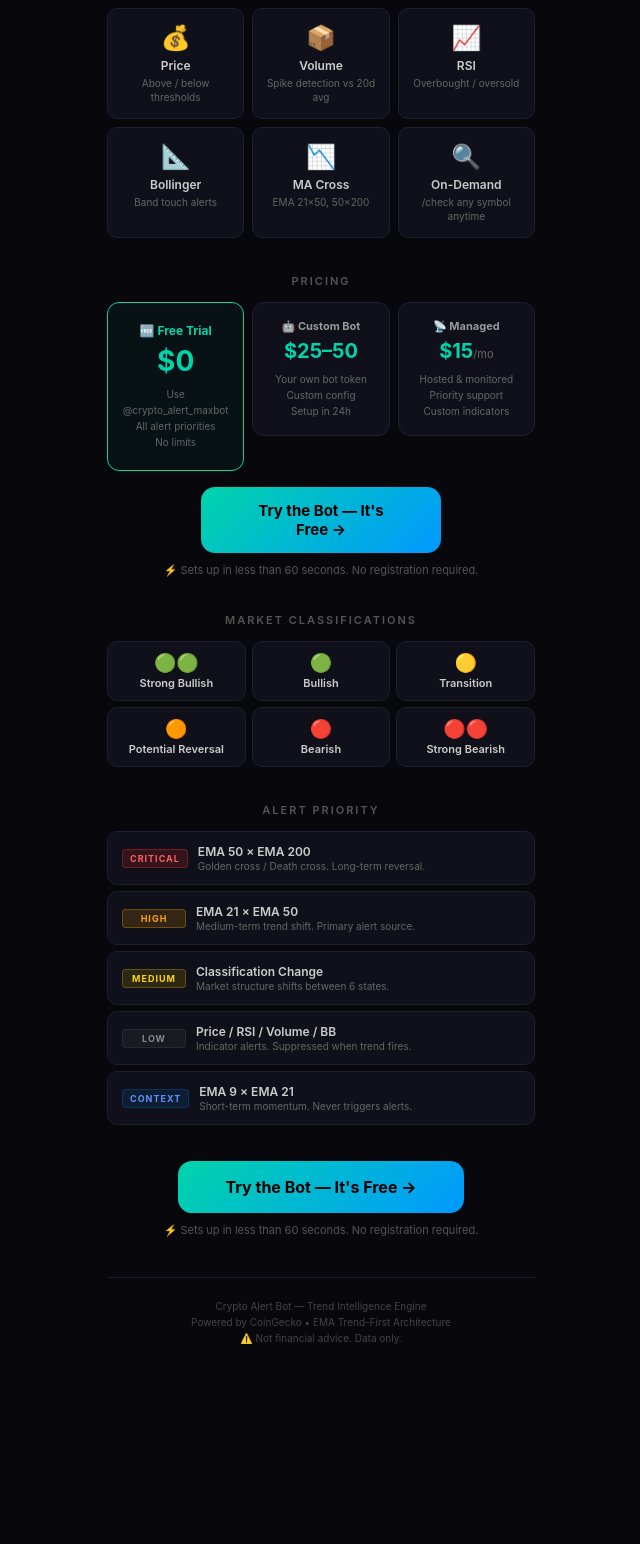
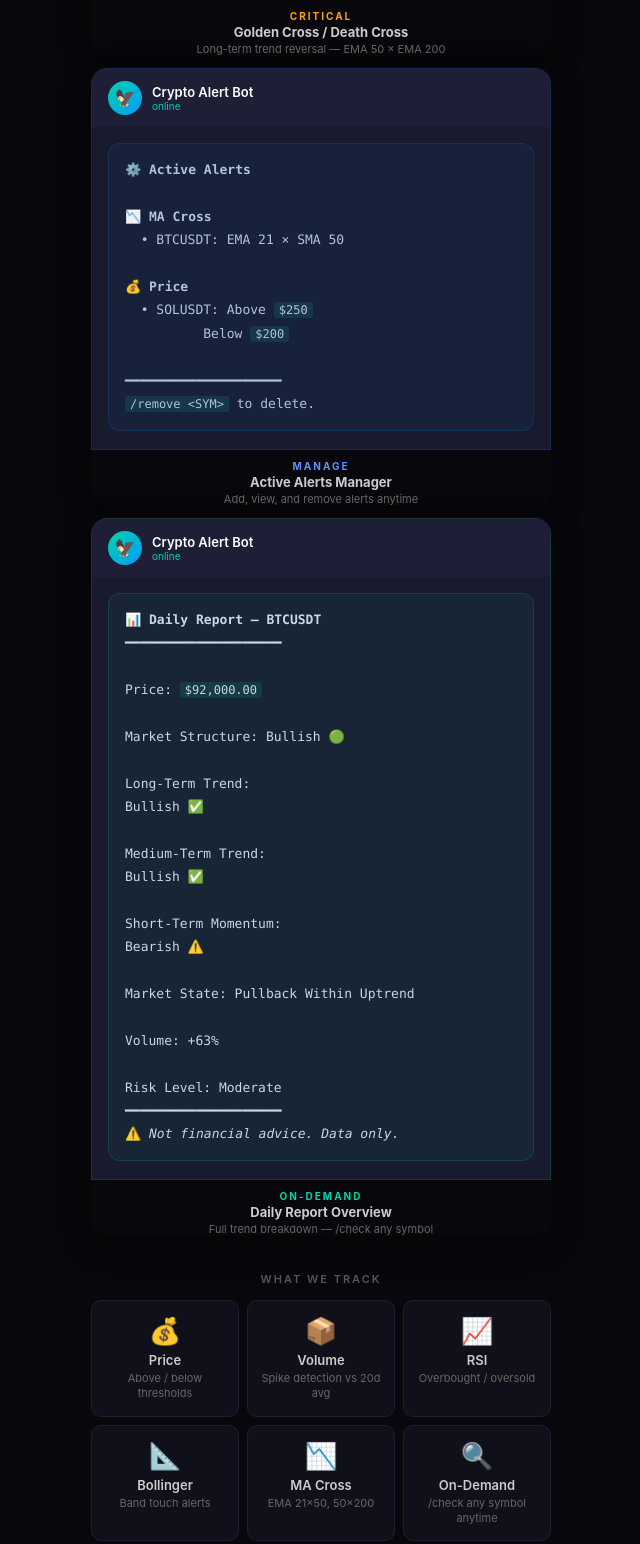
Before and after one commit to betimez/crypto-alert-bot-landing, a plain HTML site: page index.html in a window 1280 px wide. Shown: the part 1196-2740 px from the top of the page, without its empty margins (319-959 px from the left). Before the commit the page ends 2590 px from the top, so only its background shows below. Drawn offline with Linux system fonts and the light colour scheme.

Commit message:
Fix readability: single-col showcase, larger fonts, more padding, wider container

```diff
--- a/index.html
+++ b/index.html
@@ -7,109 +7,114 @@
 <style>
   * { margin: 0; padding: 0; box-sizing: border-box; }
   body { font-family: -apple-system, BlinkMacSystemFont, 'Segoe UI', Roboto, sans-serif; background: #08080c; color: #e0e0e0; min-height: 100vh; }
-  .container { max-width: 460px; margin: 0 auto; padding: 20px 16px 48px; }
+  .container { max-width: 500px; margin: 0 auto; padding: 20px 20px 48px; }
 
   /* ===== HERO ===== */
   .header { text-align: center; padding: 32px 0 12px; }
-  .header h1 { font-size: 28px; color: #00d4aa; margin-bottom: 8px; }
-  .header .subheadline { color: #888; font-size: 13.5px; line-height: 1.55; margin-top: 8px; padding: 0 8px; }
-  .header .tagline { color: #00d4aa; font-size: 11px; margin-top: 14px; letter-spacing: 2px; text-transform: uppercase; font-weight: 700; opacity: 0.9; }
+  .header h1 { font-size: 30px; color: #00d4aa; margin-bottom: 8px; }
+  .header .subheadline { color: #999; font-size: 14px; line-height: 1.6; margin-top: 8px; padding: 0 12px; }
+  .header .subheadline strong { color: #00d4aa; }
+  .header .tagline { color: #00d4aa; font-size: 12px; margin-top: 14px; letter-spacing: 2px; text-transform: uppercase; font-weight: 700; }
 
-  .hero-cta { text-align: center; margin: 22px 0 8px; }
-  .hero-cta a { display: inline-block; background: linear-gradient(135deg, #00d4aa, #0099ff); color: #000; font-weight: 700; padding: 14px 40px; border-radius: 14px; text-decoration: none; font-size: 15px; transition: transform 0.2s, box-shadow 0.2s; }
+  .hero-cta { text-align: center; margin: 24px 0 8px; }
+  .hero-cta a { display: inline-block; background: linear-gradient(135deg, #00d4aa, #0099ff); color: #000; font-weight: 700; padding: 15px 44px; border-radius: 14px; text-decoration: none; font-size: 16px; transition: transform 0.2s, box-shadow 0.2s; }
   .hero-cta a:hover { transform: translateY(-2px); box-shadow: 0 8px 28px rgba(0,212,170,0.3); }
-  .hero-cta p { margin-top: 8px; font-size: 11px; color: #555; }
+  .hero-cta p { margin-top: 10px; font-size: 11px; color: #555; }
 
   /* ===== HOW IT WORKS ===== */
   .hiw { margin: 32px 0 8px; }
   .hiw h2 { font-size: 11px; color: #555; margin-bottom: 16px; text-align: center; text-transform: uppercase; letter-spacing: 2px; font-weight: 600; }
   .hiw-row { display: flex; gap: 10px; }
-  .hiw-step { flex: 1; background: #10101a; border-radius: 12px; padding: 16px 12px; text-align: center; border: 1px solid #1e1e30; }
-  .hiw-step .num { font-size: 22px; font-weight: 700; color: #00d4aa; margin-bottom: 6px; }
-  .hiw-step .step-title { font-size: 12px; font-weight: 600; color: #ccc; margin-bottom: 4px; }
-  .hiw-step .step-desc { font-size: 10px; color: #666; line-height: 1.5; }
+  .hiw-step { flex: 1; background: #10101a; border-radius: 12px; padding: 18px 12px; text-align: center; border: 1px solid #1e1e30; }
+  .hiw-step .num { font-size: 24px; font-weight: 700; color: #00d4aa; margin-bottom: 6px; }
+  .hiw-step .step-title { font-size: 13px; font-weight: 600; color: #ccc; margin-bottom: 4px; }
+  .hiw-step .step-desc { font-size: 11px; color: #666; line-height: 1.5; }
 
-  /* ===== 3-COLUMN ALERT SHOWCASE ===== */
-  .alert-showcase { margin: 32px 0 8px; }
-  .alert-showcase h2 { font-size: 11px; color: #555; margin-bottom: 14px; text-align: center; text-transform: uppercase; letter-spacing: 2px; font-weight: 600; }
-  .alert-cols { display: grid; grid-template-columns: repeat(3, 1fr); gap: 8px; }
-  .alert-col { border-radius: 12px; overflow: hidden; box-shadow: 0 8px 28px rgba(0,0,0,0.4); }
+  /* ===== ALERT SHOWCASE — single column stack ===== */
+  .alert-showcase { margin: 36px 0 8px; }
+  .alert-showcase h2 { font-size: 11px; color: #555; margin-bottom: 16px; text-align: center; text-transform: uppercase; letter-spacing: 2px; font-weight: 600; }
+
+  .showcase-card { margin-bottom: 12px; border-radius: 16px; overflow: hidden; box-shadow: 0 8px 32px rgba(0,0,0,0.4); }
+  .sc-golden .telegram-frame { border: 1px solid rgba(255,215,0,0.2); }
+  .sc-settings .telegram-frame { border: 1px solid rgba(0,150,255,0.15); }
+  .sc-report .telegram-frame { border: 1px solid rgba(0,212,170,0.15); }
+
   .telegram-frame { background: #1a1a2e; }
-  .telegram-header { background: #1e1e36; padding: 8px 10px; display: flex; align-items: center; gap: 8px; }
-  .telegram-header .avatar { width: 26px; height: 26px; border-radius: 50%; background: linear-gradient(135deg, #00d4aa, #0099ff); display: flex; align-items: center; justify-content: center; font-size: 13px; flex-shrink: 0; }
-  .telegram-header .name { font-weight: 600; font-size: 11px; color: #fff; }
-  .telegram-header .status { font-size: 9px; color: #00d4aa; border-radius: 6px; }
-  .chat-area { padding: 10px 10px 12px; }
+  .telegram-header { background: #1e1e36; padding: 12px 16px; display: flex; align-items: center; gap: 10px; }
+  .telegram-header .avatar { width: 34px; height: 34px; border-radius: 50%; background: linear-gradient(135deg, #00d4aa, #0099ff); display: flex; align-items: center; justify-content: center; font-size: 17px; flex-shrink: 0; }
+  .telegram-header .name { font-weight: 600; font-size: 13px; color: #fff; }
+  .telegram-header .status { font-size: 10px; color: #00d4aa; }
+  .chat-area { padding: 16px 16px 18px; }
 
-  .showcase-label { text-align: center; margin-top: 8px; }
-  .showcase-label .sl-group { font-size: 9px; text-transform: uppercase; letter-spacing: 1.5px; font-weight: 700; margin-bottom: 1px; }
-  .showcase-label .sl-title { font-size: 11px; font-weight: 700; color: #ccc; }
+  /* Alert bubbles — full readable size */
+  .alert-bubble { padding: 14px 16px; border-radius: 12px; font-family: 'SF Mono', 'Fira Code', 'Consolas', monospace; font-size: 13px; line-height: 1.8; word-wrap: break-word; }
+  .alert-bubble code { font-family: 'SF Mono', 'Fira Code', 'Consolas', monospace; background: rgba(0,212,170,0.12); padding: 1px 5px; border-radius: 3px; font-size: 12px; }
+  .ab-golden { background: rgba(255,215,0,0.08); border: 1px solid rgba(255,215,0,0.25); color: #f0e0a0; }
+  .ab-settings { background: rgba(0,150,255,0.06); border: 1px solid rgba(0,150,255,0.15); color: #b0c4d8; }
+  .ab-report { background: rgba(0,212,170,0.06); border: 1px solid rgba(0,212,170,0.15); color: #c8d6e5; }
 
-  /* Compact bubbles for 3-col */
-  .mini-bubble { padding: 8px 8px; border-radius: 8px; font-family: 'SF Mono', 'Fira Code', 'Consolas', monospace; font-size: 10px; line-height: 1.75; word-wrap: break-word; }
-  .mini-bubble code { font-family: 'SF Mono', 'Fira Code', 'Consolas', monospace; background: rgba(0,212,170,0.12); padding: 1px 4px; border-radius: 2px; font-size: 9.5px; }
-  .mb-golden { background: rgba(255,215,0,0.08); border: 1px solid rgba(255,215,0,0.25); color: #f0e0a0; }
-  .mb-settings { background: rgba(0,150,255,0.06); border: 1px solid rgba(0,150,255,0.15); color: #b0c4d8; }
-  .mb-report { background: rgba(0,212,170,0.06); border: 1px solid rgba(0,212,170,0.15); color: #c8d6e5; }
-  .mb-report .r-label { color: #666; }
+  .showcase-label { text-align: center; padding: 10px 0 0; }
+  .showcase-label .sl-group { font-size: 10px; text-transform: uppercase; letter-spacing: 2px; font-weight: 700; margin-bottom: 2px; }
+  .showcase-label .sl-title { font-size: 13px; font-weight: 700; color: #ccc; }
+  .showcase-label .sl-desc { font-size: 11px; color: #666; margin-top: 2px; }
 
   /* ===== WHAT WE TRACK ===== */
   .track { margin: 36px 0 8px; }
   .track h2 { font-size: 11px; color: #555; margin-bottom: 14px; text-align: center; text-transform: uppercase; letter-spacing: 2px; font-weight: 600; }
   .track-grid { display: grid; grid-template-columns: repeat(3, 1fr); gap: 8px; }
   .track-item { background: #10101a; border-radius: 10px; padding: 14px 10px; text-align: center; border: 1px solid #1e1e30; }
-  .track-item .ti-icon { font-size: 24px; margin-bottom: 6px; display: block; }
-  .track-item .ti-name { font-size: 12px; font-weight: 600; color: #ccc; }
-  .track-item .ti-desc { font-size: 10px; color: #666; margin-top: 3px; line-height: 1.4; }
+  .track-item .ti-icon { font-size: 26px; margin-bottom: 6px; display: block; }
+  .track-item .ti-name { font-size: 13px; font-weight: 600; color: #ccc; }
+  .track-item .ti-desc { font-size: 11px; color: #666; margin-top: 3px; line-height: 1.4; }
+
+  /* ===== PRICING ===== */
+  .pricing { margin: 36px 0 8px; }
+  .pricing h2 { font-size: 11px; color: #555; margin-bottom: 14px; text-align: center; text-transform: uppercase; letter-spacing: 2px; font-weight: 600; }
+  .pricing-grid { display: grid; grid-template-columns: repeat(3, 1fr); gap: 8px; align-items: start; }
+  .price-card { background: #10101a; border-radius: 14px; padding: 18px 14px; text-align: center; border: 1px solid #1e1e30; }
+  .price-card.free-card { border-color: #00d4aa; background: rgba(0,212,170,0.04); padding: 22px 14px; }
+  .price-card .tier { font-size: 12px; font-weight: 700; margin-bottom: 8px; color: #999; }
+  .price-card.free-card .tier { color: #00d4aa; font-size: 13px; }
+  .price-card .price { font-size: 22px; color: #00d4aa; font-weight: 700; margin-bottom: 10px; }
+  .price-card.free-card .price { font-size: 30px; }
+  .price-card .price small { font-size: 12px; font-weight: 400; color: #666; }
+  .price-card .details { font-size: 11px; color: #666; line-height: 1.7; }
+
+  .price-free-btn { display: block; margin: 18px auto 0; background: linear-gradient(135deg, #00d4aa, #0099ff); color: #000; font-weight: 700; padding: 15px 48px; border-radius: 14px; text-decoration: none; font-size: 16px; text-align: center; transition: transform 0.2s, box-shadow 0.2s; max-width: 280px; }
+  .price-free-btn:hover { transform: translateY(-2px); box-shadow: 0 8px 28px rgba(0,212,170,0.3); }
+  .price-micro { text-align: center; margin-top: 10px; font-size: 11px; color: #555; }
+
+  /* ===== CLASSIFICATIONS ===== */
+  .classifications { margin: 36px 0 8px; }
+  .classifications h2 { font-size: 11px; color: #555; margin-bottom: 14px; text-align: center; text-transform: uppercase; letter-spacing: 2px; font-weight: 600; }
+  .class-grid { display: grid; grid-template-columns: repeat(3, 1fr); gap: 8px; }
+  .class-item { background: #10101a; border-radius: 10px; padding: 12px 8px; text-align: center; border: 1px solid #1e1e30; }
+  .class-item .emoji { font-size: 20px; margin-bottom: 4px; }
+  .class-item .name { font-size: 12px; font-weight: 600; color: #ccc; }
 
   /* ===== PRIORITY HIERARCHY ===== */
   .hierarchy { margin: 36px 0 8px; }
   .hierarchy h2 { font-size: 11px; color: #555; margin-bottom: 14px; text-align: center; text-transform: uppercase; letter-spacing: 2px; font-weight: 600; }
-  .hier-item { background: #10101a; border-radius: 10px; padding: 12px 14px; margin-bottom: 6px; border: 1px solid #1e1e30; display: flex; align-items: center; gap: 10px; }
-  .hier-priority { font-size: 9px; font-weight: 700; text-transform: uppercase; letter-spacing: 1px; padding: 3px 7px; border-radius: 4px; min-width: 64px; text-align: center; }
+  .hier-item { background: #10101a; border-radius: 10px; padding: 14px 16px; margin-bottom: 6px; border: 1px solid #1e1e30; display: flex; align-items: center; gap: 12px; }
+  .hier-priority { font-size: 9px; font-weight: 700; text-transform: uppercase; letter-spacing: 1px; padding: 4px 8px; border-radius: 4px; min-width: 68px; text-align: center; }
   .p-critical { background: rgba(255,50,50,0.15); color: #ff6060; border: 1px solid rgba(255,50,50,0.3); }
   .p-high { background: rgba(255,165,0,0.15); color: #ffa500; border: 1px solid rgba(255,165,0,0.3); }
   .p-medium { background: rgba(255,215,0,0.12); color: #ffd700; border: 1px solid rgba(255,215,0,0.25); }
   .p-low { background: rgba(100,100,100,0.12); color: #888; border: 1px solid rgba(100,100,100,0.2); }
   .p-context { background: rgba(0,150,255,0.10); color: #6090ff; border: 1px solid rgba(0,150,255,0.2); }
   .hier-body { flex: 1; }
-  .hier-body .label { font-size: 12px; font-weight: 600; color: #ccc; }
-  .hier-body .desc { font-size: 10px; color: #666; margin-top: 1px; }
-
-  /* ===== PRICING ===== */
-  .pricing { margin: 36px 0 8px; }
-  .pricing h2 { font-size: 11px; color: #555; margin-bottom: 14px; text-align: center; text-transform: uppercase; letter-spacing: 2px; font-weight: 600; }
-  .pricing-grid { display: grid; grid-template-columns: repeat(3, 1fr); gap: 8px; align-items: start; }
-  .price-card { background: #10101a; border-radius: 12px; padding: 16px 12px; text-align: center; border: 1px solid #1e1e30; }
-  .price-card.free-card { border-color: #00d4aa; background: rgba(0,212,170,0.04); padding: 20px 12px; }
-  .price-card .tier { font-size: 11px; font-weight: 700; margin-bottom: 6px; color: #999; }
-  .price-card.free-card .tier { color: #00d4aa; font-size: 12px; }
-  .price-card .price { font-size: 20px; color: #00d4aa; font-weight: 700; margin-bottom: 8px; }
-  .price-card.free-card .price { font-size: 28px; }
-  .price-card .price small { font-size: 11px; font-weight: 400; color: #666; }
-  .price-card .details { font-size: 10px; color: #666; line-height: 1.6; }
-
-  .price-free-btn { display: block; margin: 16px auto 0; background: linear-gradient(135deg, #00d4aa, #0099ff); color: #000; font-weight: 700; padding: 14px 44px; border-radius: 14px; text-decoration: none; font-size: 15px; text-align: center; transition: transform 0.2s, box-shadow 0.2s; max-width: 240px; }
-  .price-free-btn:hover { transform: translateY(-2px); box-shadow: 0 8px 28px rgba(0,212,170,0.3); }
-  .price-micro { text-align: center; margin-top: 10px; font-size: 11px; color: #555; }
-
-  /* ===== CLASSIFICATIONS ===== */
-  .classifications { margin: 36px 0 8px; }
-  .classifications h2 { font-size: 11px; color: #555; margin-bottom: 14px; text-align: center; text-transform: uppercase; letter-spacing: 2px; font-weight: 600; }
-  .class-grid { display: grid; grid-template-columns: repeat(3, 1fr); gap: 6px; }
-  .class-item { background: #10101a; border-radius: 10px; padding: 10px 8px; text-align: center; border: 1px solid #1e1e30; }
-  .class-item .emoji { font-size: 18px; margin-bottom: 3px; }
-  .class-item .name { font-size: 11px; font-weight: 600; color: #ccc; }
+  .hier-body .label { font-size: 13px; font-weight: 600; color: #ccc; }
+  .hier-body .desc { font-size: 11px; color: #666; margin-top: 2px; }
 
   /* ===== FINAL CTA ===== */
   .final-cta { margin: 36px 0 0; text-align: center; }
-  .final-cta a { display: inline-block; background: linear-gradient(135deg, #00d4aa, #0099ff); color: #000; font-weight: 700; padding: 16px 48px; border-radius: 14px; text-decoration: none; font-size: 16px; transition: transform 0.2s, box-shadow 0.2s; }
+  .final-cta a { display: inline-block; background: linear-gradient(135deg, #00d4aa, #0099ff); color: #000; font-weight: 700; padding: 16px 52px; border-radius: 14px; text-decoration: none; font-size: 16px; transition: transform 0.2s, box-shadow 0.2s; }
   .final-cta a:hover { transform: translateY(-2px); box-shadow: 0 8px 28px rgba(0,212,170,0.3); }
   .final-cta p { margin-top: 10px; font-size: 11px; color: #555; }
 
   /* ===== FOOTER ===== */
   .footer { text-align: center; margin-top: 40px; padding-top: 20px; border-top: 1px solid #1a1a2a; }
-  .footer p { font-size: 10px; color: #444; line-height: 1.6; }
+  .footer p { font-size: 11px; color: #444; line-height: 1.6; }
 </style>
 </head>
 <body>
@@ -119,9 +124,7 @@
   <div class="header">
     <h1>🦅 Crypto Alert Bot</h1>
     <div class="subheadline">
-      Stop staring at charts.<br>
-      Get instant, high-signal Telegram alerts only when critical market trends actually shift.
-      <strong style="color:#00d4aa;">Zero spam.</strong>
+      Stop staring at charts. Get instant, high-signal Telegram alerts only when critical market trends actually shift. <strong>Zero spam.</strong>
     </div>
     <div class="tagline">Signal, Not Noise</div>
   </div>
@@ -131,7 +134,7 @@
     <p>⚡️ Sets up in less than 60 seconds. No registration required.</p>
   </div>
 
-  <!-- ═══════════ HOW IT WORKS (1-2-3) ═══════════ -->
+  <!-- ═══════════ HOW IT WORKS ═══════════ -->
   <div class="hiw">
     <h2>Get Started in 3 Steps</h2>
     <div class="hiw-row">
@@ -153,129 +156,108 @@
     </div>
   </div>
 
-  <!-- ═══════════ 3-COLUMN ALERT SHOWCASE ═══════════ -->
+  <!-- ═══════════ ALERT SHOWCASE — readable single column ═══════════ -->
   <div class="alert-showcase">
     <h2>3 Ways the Bot Protects You</h2>
-    <div class="alert-cols">
 
-      <!-- COL 1: Critical Priority -->
-      <div class="alert-col">
+    <!-- CARD 1: Critical Priority -->
+    <div class="showcase-card sc-golden">
       <div class="telegram-frame">
         <div class="telegram-header">
           <div class="avatar">🦅</div>
           <div><div class="name">Crypto Alert Bot</div><div class="status">online</div></div>
         </div>
         <div class="chat-area">
-<div class="mini-bubble mb-golden">
+<div class="alert-bubble ab-golden">
 🚨  <b>CRITICAL PRIORITY</b><br><br>
 <b>BTCUSDT</b><br>
 Trend Shift Detected<br><br>
-Long-Term:<br>Bearish ⚠️<br>
-Medium-Term:<br>Bearish ⚠️<br>
-Short-Term:<br>Bearish ⚠️<br><br>
-Classification:<br>Strong Bearish 🔴🔴<br><br>
+Long-Term Trend:<br>Bearish ⚠️<br><br>
+Medium-Term Trend:<br>Bearish ⚠️<br><br>
+Short-Term Momentum:<br>Bearish ⚠️<br><br>
+Market Classification:<br>Strong Bearish 🔴🔴<br><br>
 Trigger:<br>EMA 50 crossed below EMA 200<br><br>
-Interpretation:<br>Death cross. Long-term trend confirmed bearish.
+Interpretation:<br>Death cross. Long-term trend confirmed bearish. Major structural shift.
 </div>
         </div>
       </div>
       <div class="showcase-label">
         <div class="sl-group" style="color:#ffa500;">CRITICAL</div>
         <div class="sl-title">Golden Cross / Death Cross</div>
+        <div class="sl-desc">Long-term trend reversal — EMA 50 × EMA 200</div>
       </div>
     </div>
 
-      <!-- COL 2: Active Alerts Manager -->
-      <div class="alert-col">
+    <!-- CARD 2: Active Alerts Manager -->
+    <div class="showcase-card sc-settings">
       <div class="telegram-frame">
         <div class="telegram-header">
           <div class="avatar">🦅</div>
           <div><div class="name">Crypto Alert Bot</div><div class="status">online</div></div>
         </div>
         <div class="chat-area">
-<div class="mini-bubble mb-settings">
+<div class="alert-bubble ab-settings">
 ⚙️  <b>Active Alerts</b><br><br>
 📉  <b>MA Cross</b><br>
-&nbsp;&nbsp;• BTCUSDT:<br>
-&nbsp;&nbsp;&nbsp;&nbsp;EMA 21 × SMA 50<br><br>
+&nbsp;&nbsp;• BTCUSDT: EMA 21 × SMA 50<br><br>
 💰  <b>Price</b><br>
-&nbsp;&nbsp;• SOLUSDT:<br>
-&nbsp;&nbsp;&nbsp;&nbsp;Above <code>$250</code><br>
-&nbsp;&nbsp;&nbsp;&nbsp;Below <code>$200</code><br><br>
-<code>/remove &lt;SYM&gt;</code><br>to delete.
+&nbsp;&nbsp;• SOLUSDT: Above <code>$250</code><br>
+&nbsp;&nbsp;&nbsp;&nbsp;&nbsp;&nbsp;&nbsp;&nbsp;&nbsp;&nbsp;Below <code>$200</code><br><br>
+━━━━━━━━━━━━━━━━━━━━<br>
+<code>/remove &lt;SYM&gt;</code> to delete.
 </div>
         </div>
       </div>
       <div class="showcase-label">
         <div class="sl-group" style="color:#6090ff;">MANAGE</div>
         <div class="sl-title">Active Alerts Manager</div>
+        <div class="sl-desc">Add, view, and remove alerts anytime</div>
       </div>
     </div>
 
-      <!-- COL 3: Daily Report Overview -->
-      <div class="alert-col">
+    <!-- CARD 3: Daily Report Overview -->
+    <div class="showcase-card sc-report">
       <div class="telegram-frame">
         <div class="telegram-header">
           <div class="avatar">🦅</div>
           <div><div class="name">Crypto Alert Bot</div><div class="status">online</div></div>
         </div>
         <div class="chat-area">
-<div class="mini-bubble mb-report">
-📊  <b>Daily Report — BTCUSDT</b><br><br>
+<div class="alert-bubble ab-report">
+📊  <b>Daily Report — BTCUSDT</b><br>
+━━━━━━━━━━━━━━━━━━━━<br><br>
 Price:  <code>$92,000.00</code><br><br>
-Market Structure:<br>Bullish 🟢<br><br>
-Long-Term: Bullish ✅<br>
-Medium-Term: Bullish ✅<br>
-Short-Term: Bearish ⚠️<br><br>
-Market State:<br>Pullback Within Uptrend<br>
-Volume: +63%<br>
-Risk: Moderate
+Market Structure:  Bullish 🟢<br><br>
+Long-Term Trend:<br>Bullish ✅<br><br>
+Medium-Term Trend:<br>Bullish ✅<br><br>
+Short-Term Momentum:<br>Bearish ⚠️<br><br>
+Market State:  Pullback Within Uptrend<br><br>
+Volume:  +63%<br><br>
+Risk Level:  Moderate<br>
+━━━━━━━━━━━━━━━━━━━━<br>
+⚠️  <i>Not financial advice. Data only.</i>
 </div>
         </div>
       </div>
       <div class="showcase-label">
         <div class="sl-group" style="color:#00d4aa;">ON-DEMAND</div>
         <div class="sl-title">Daily Report Overview</div>
+        <div class="sl-desc">Full trend breakdown — /check any symbol</div>
       </div>
     </div>
 
-    </div>
   </div>
 
   <!-- ═══════════ WHAT WE TRACK ═══════════ -->
   <div class="track">
     <h2>What We Track</h2>
     <div class="track-grid">
-      <div class="track-item">
-        <span class="ti-icon">💰</span>
-        <div class="ti-name">Price</div>
-        <div class="ti-desc">Above / below thresholds</div>
-      </div>
-      <div class="track-item">
-        <span class="ti-icon">📦</span>
-        <div class="ti-name">Volume</div>
-        <div class="ti-desc">Spike detection vs 20d avg</div>
-      </div>
-      <div class="track-item">
-        <span class="ti-icon">📈</span>
-        <div class="ti-name">RSI</div>
-        <div class="ti-desc">Overbought / oversold</div>
-      </div>
-      <div class="track-item">
-        <span class="ti-icon">📐</span>
-        <div class="ti-name">Bollinger</div>
-        <div class="ti-desc">Band touch alerts</div>
-      </div>
-      <div class="track-item">
-        <span class="ti-icon">📉</span>
-        <div class="ti-name">MA Cross</div>
-        <div class="ti-desc">EMA 21×50, 50×200</div>
-      </div>
-      <div class="track-item">
-        <span class="ti-icon">🔍</span>
-        <div class="ti-name">On-Demand</div>
-        <div class="ti-desc">/check any symbol anytime</div>
-      </div>
+      <div class="track-item"><span class="ti-icon">💰</span><div class="ti-name">Price</div><div class="ti-desc">Above / below thresholds</div></div>
+      <div class="track-item"><span class="ti-icon">📦</span><div class="ti-name">Volume</div><div class="ti-desc">Spike detection vs 20d avg</div></div>
+      <div class="track-item"><span class="ti-icon">📈</span><div class="ti-name">RSI</div><div class="ti-desc">Overbought / oversold</div></div>
+      <div class="track-item"><span class="ti-icon">📐</span><div class="ti-name">Bollinger</div><div class="ti-desc">Band touch alerts</div></div>
+      <div class="track-item"><span class="ti-icon">📉</span><div class="ti-name">MA Cross</div><div class="ti-desc">EMA 21×50, 50×200</div></div>
+      <div class="track-item"><span class="ti-icon">🔍</span><div class="ti-name">On-Demand</div><div class="ti-desc">/check any symbol anytime</div></div>
     </div>
   </div>
 
@@ -322,7 +304,7 @@ Risk: Moderate
     <h2>Alert Priority</h2>
     <div class="hier-item">
       <span class="hier-priority p-critical">CRITICAL</span>
-      <div class="hier-body"><div class="label">EMA 50 × EMA 200</div><div class="desc">Golden cross / Death cross. Long-term reversal.</div></div>
+      <div class="hier-body"><div class="label">EMA 50 × EMA 200</div><div class="desc">Golden cross / Death cross. Long-term trend reversal.</div></div>
     </div>
     <div class="hier-item">
       <span class="hier-priority p-high">HIGH</span>
```
Lines whose indentation alone changed are shown as unchanged.
